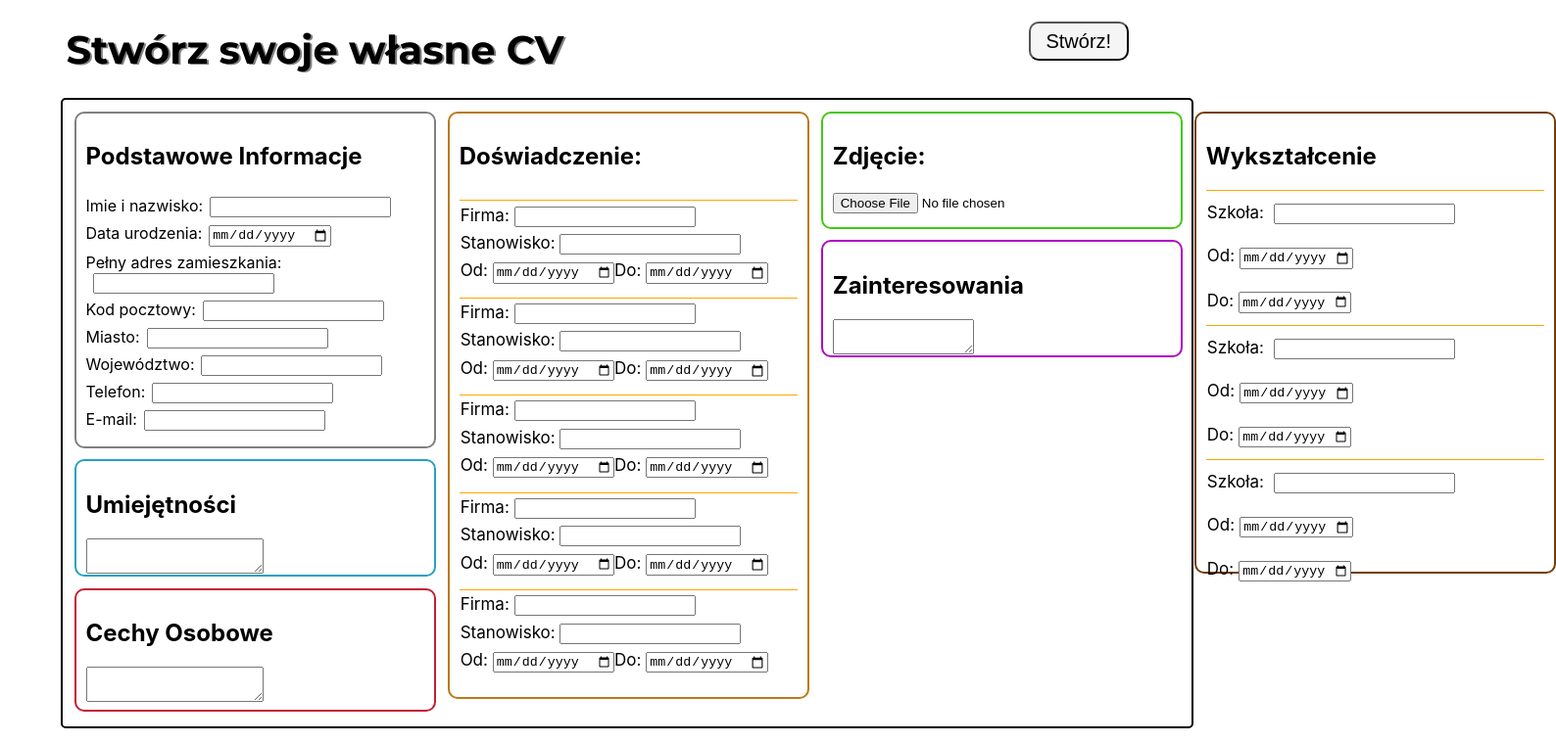
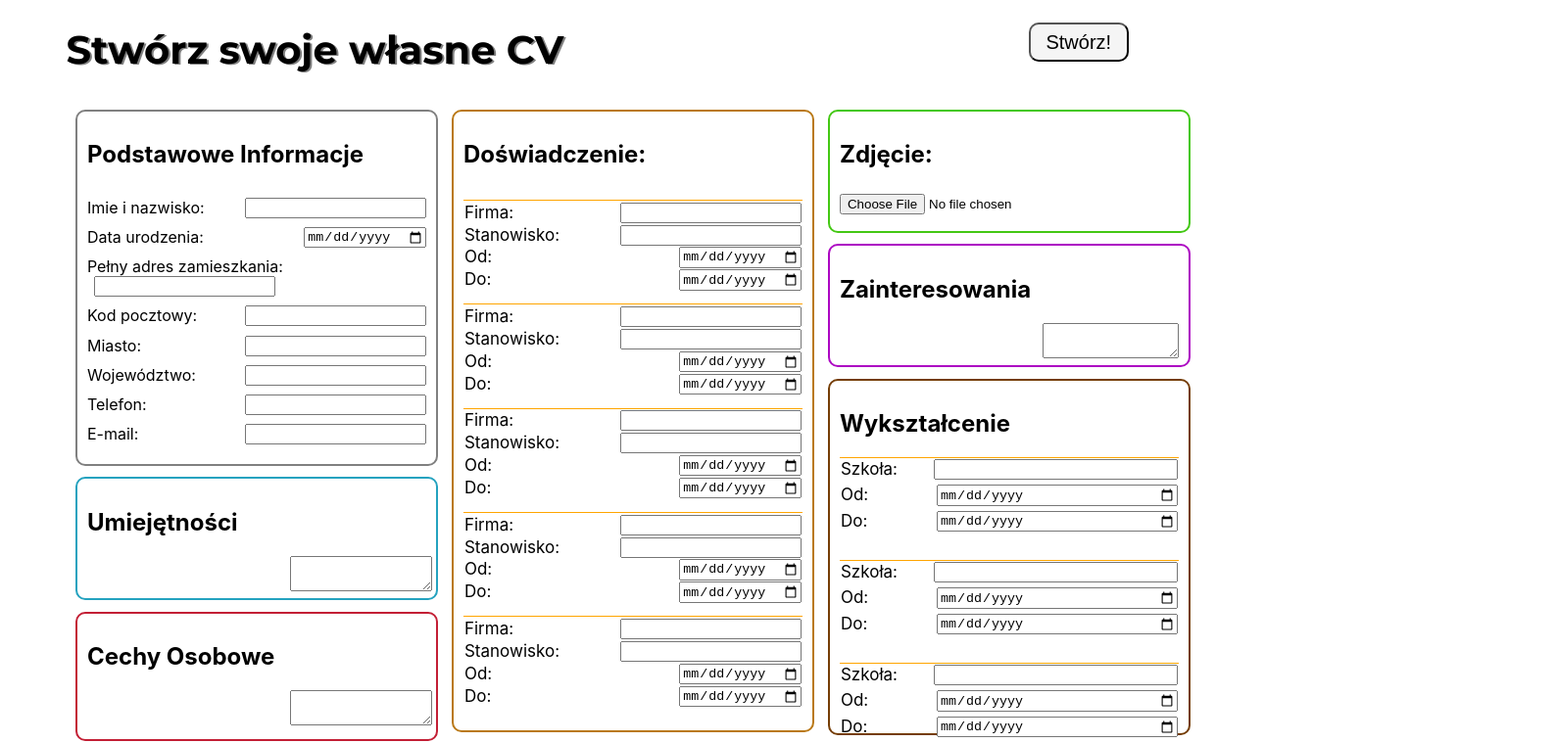
Before and after one commit to KLesiu/CV-maker, a React (Create React App) app: page / in a window 1280 px wide. Shown: the top 759 px of the page at 98% size, 1588 px wide, since content can reach past the window. Built offline with nearby package versions, Linux system fonts and the light colour scheme.

Commit message:
Fix main layout form

```diff
--- a/src/App.css
+++ b/src/App.css
@@ -3,12 +3,12 @@ body{
 }
 .form{
     align-items: center;
-    border: 2px solid black;
+
     border-radius: 5px;
     display: flex;
     flex-direction: column;
     flex-wrap: wrap;
-    height: 80vh;
+    height: 85vh;
     margin-left: auto;
     margin-right: auto;
     width: 90vw;
@@ -61,7 +61,7 @@ body{
     border: 2px solid rgb(117, 61, 4);
     border-radius: 10px;
     display: flex;
-    height: 70%;
+    height: 50%;
     margin-left: 1%;
     margin-top: 1%;
     flex-wrap: wrap;
@@ -119,12 +119,27 @@ body{
     .propertiesEducation {
         align-items: flex-start;
        flex-direction: column;
-       justify-content: space-around;
+       flex-wrap: wrap;
+       gap: 5%;
+       justify-content: flex-start;
+    }
+
+    .propertiesEducation label,.propertiesExperience label{
+        width: 100%;
     }
 
     .propertiesEducation label input{
         margin-left: 5px;
         width: 70%;
+    }
+    textarea{
+        margin-left: 60%;
+        width: 40%;
+    }
+    label{
+        display: flex;
+        flex-wrap: wrap;
+        justify-content: space-between;
     }
     .skillsHolder{
         border: 2px solid rgb(36, 162, 191);
@@ -171,6 +186,7 @@ body{
     margin-top: 10px;
     width: 70%;
 }
+
 @media print{
     .cv{
         width: 100vw;
--- a/src/App.js
+++ b/src/App.js
@@ -231,19 +231,19 @@ class App extends Component {
         <div className='educationHolder'>
             <h2>Wykształcenie</h2>
             <div className='propertiesEducation'>
-            <label>Szkoła: <input onChange={this.handleChange.bind(this)} name="FirstSchoolName" type="text"/></label>
+            <label className="firstLabelSchool">Szkoła: <input onChange={this.handleChange.bind(this)} name="FirstSchoolName" type="text"/></label>
             <label>Od:<input onChange={this.handleChange.bind(this)} name='FirstStart' type="date" /></label>
             <label>Do:<input onChange={this.handleChange.bind(this)} name='FirstEnd' type="date" /></label>
 
             </div>
             <div className='propertiesEducation'>
-            <label>Szkoła: <input onChange={this.handleChange.bind(this)}name="SecondSchoolName" type="text"/></label>
+            <label className="firstLabelSchool">Szkoła: <input onChange={this.handleChange.bind(this)}name="SecondSchoolName" type="text"/></label>
             <label>Od:<input onChange={this.handleChange.bind(this)} name='SecondStart' type="date" /></label>
             <label>Do:<input onChange={this.handleChange.bind(this)} name='SecondEnd' type="date" /></label>
 
             </div>
              <div className='propertiesEducation'>
-            <label>Szkoła: <input onChange={this.handleChange.bind(this)} name="ThirdSchoolName" type="text"/></label>
+            <label className="firstLabelSchool">Szkoła: <input onChange={this.handleChange.bind(this)} name="ThirdSchoolName" type="text"/></label>
             <label>Od:<input onChange={this.handleChange.bind(this)} name='ThirdStart' type="date" /></label>
             <label>Do:<input onChange={this.handleChange.bind(this)} name='ThirdEnd' type="date" /></label>
 
```
Also changed, not shown: 2 other files (tests, documents, lock files or other folders).
